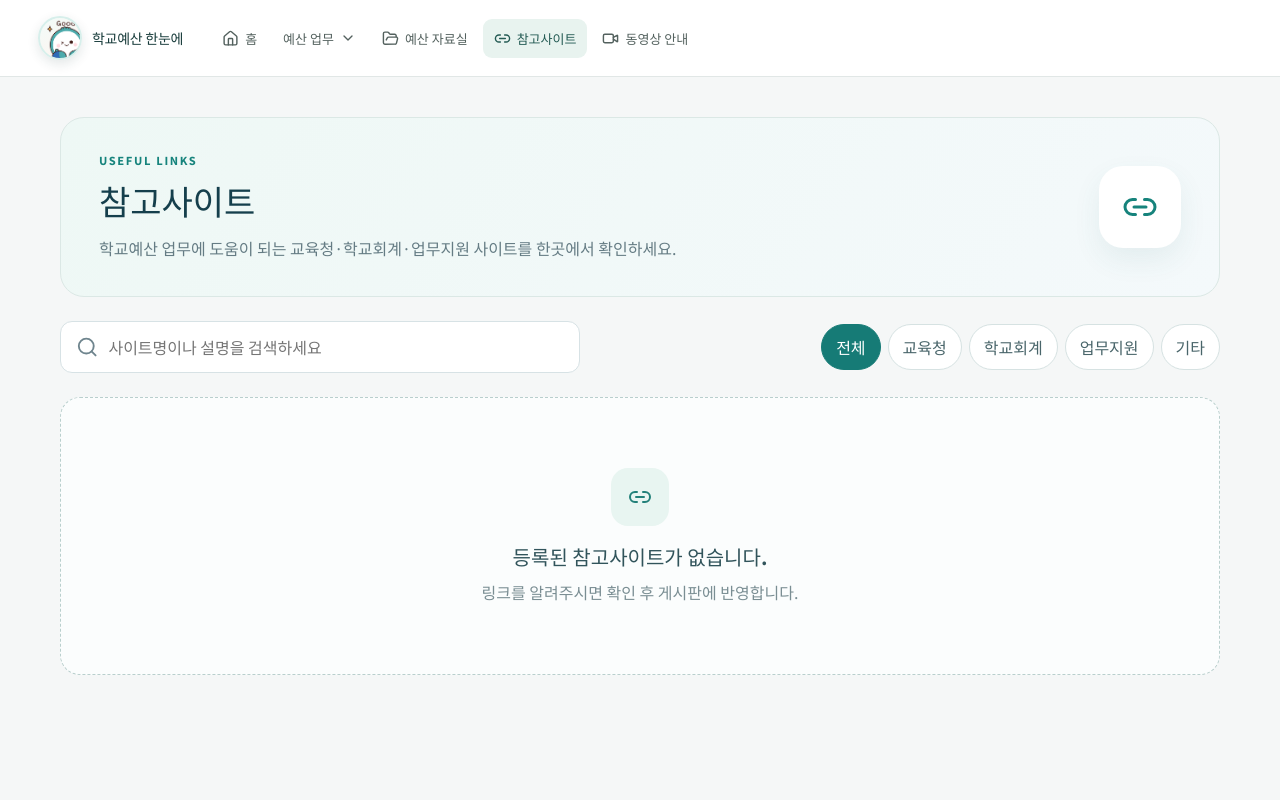
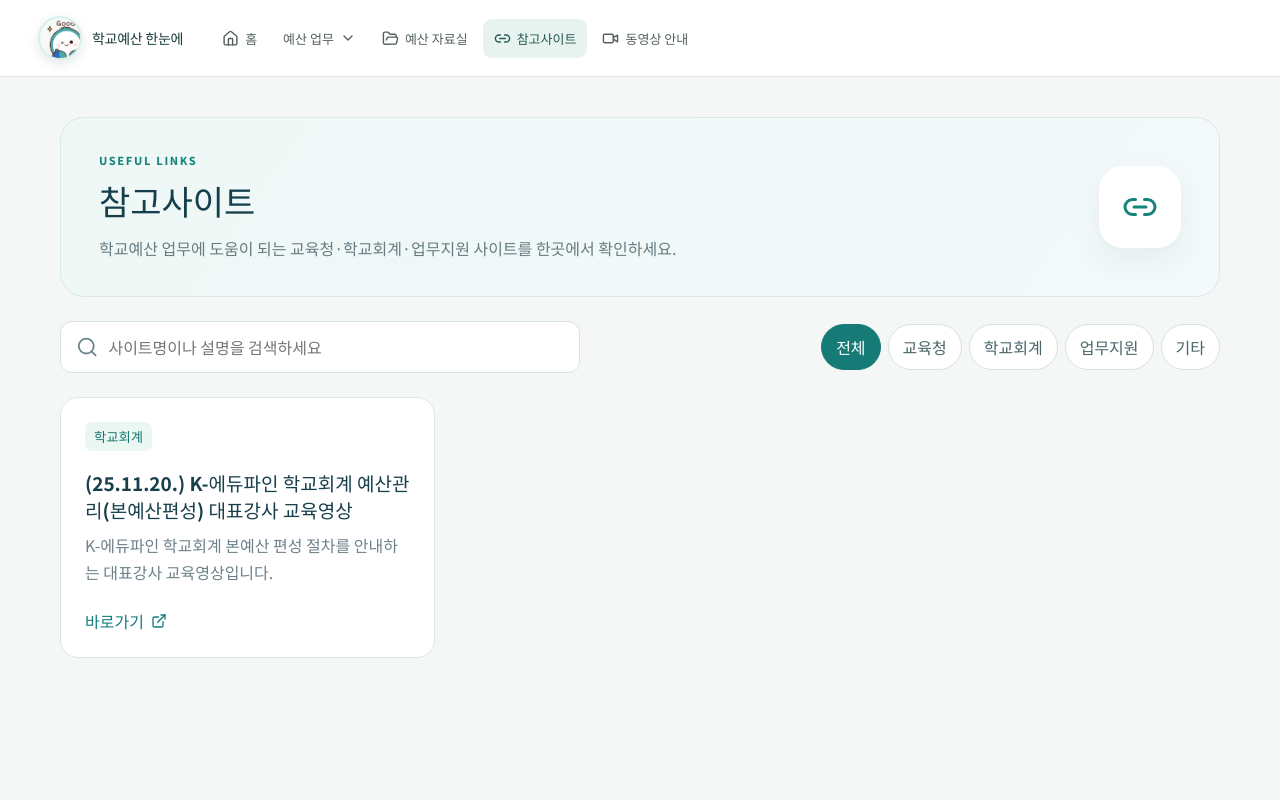
Before and after one commit to lovingculture/schoolbudget, a React (Vite) app: page / in a window 1280 px wide. Both pictures are taken after a click on the button "참고사이트". Shown: the top 800 px of the page. Built offline with nearby package versions, Linux system fonts and the light colour scheme.

Commit message:
Add main budget training reference

```diff
--- a/src/features/referenceSites/ReferenceSitesPage.tsx
+++ b/src/features/referenceSites/ReferenceSitesPage.tsx
@@ -12,7 +12,15 @@ export type ReferenceSite = {
   url: string;
 };
 
-export const REFERENCE_SITES: ReferenceSite[] = [];
+export const REFERENCE_SITES: ReferenceSite[] = [
+  {
+    id: "k-edufine-main-budget-training-2025-11-20",
+    title: "(25.11.20.) K-에듀파인 학교회계 예산관리(본예산편성) 대표강사 교육영상",
+    category: "학교회계",
+    description: "K-에듀파인 학교회계 본예산 편성 절차를 안내하는 대표강사 교육영상입니다.",
+    url: "https://www.youtube.com/watch?v=4eQjyipBuEM&t=1s",
+  },
+];
 
 const CATEGORIES = ["전체", "교육청", "학교회계", "업무지원", "기타"] as const;
 
```
Also changed, not shown: 1 other file (tests, documents, lock files or other folders).
